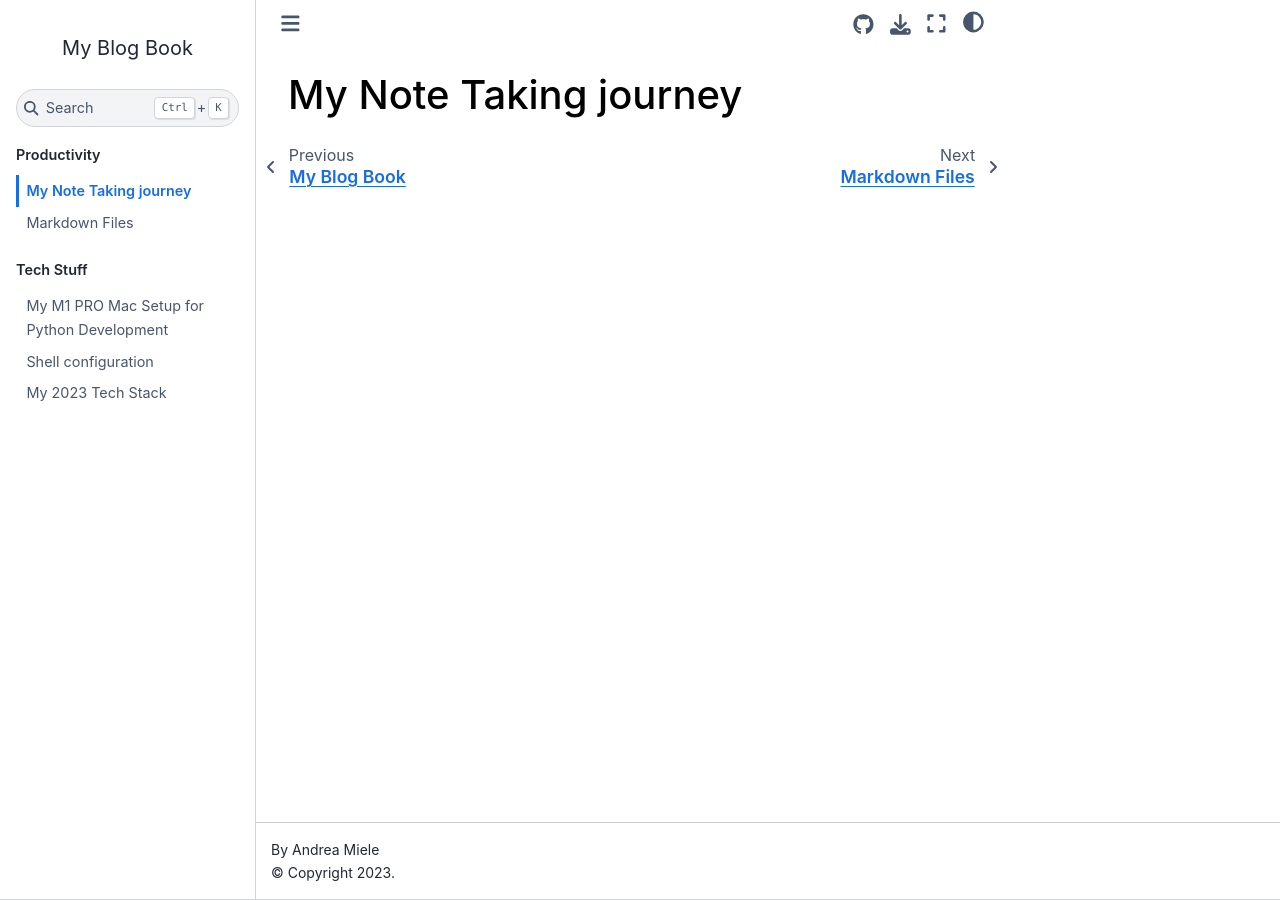
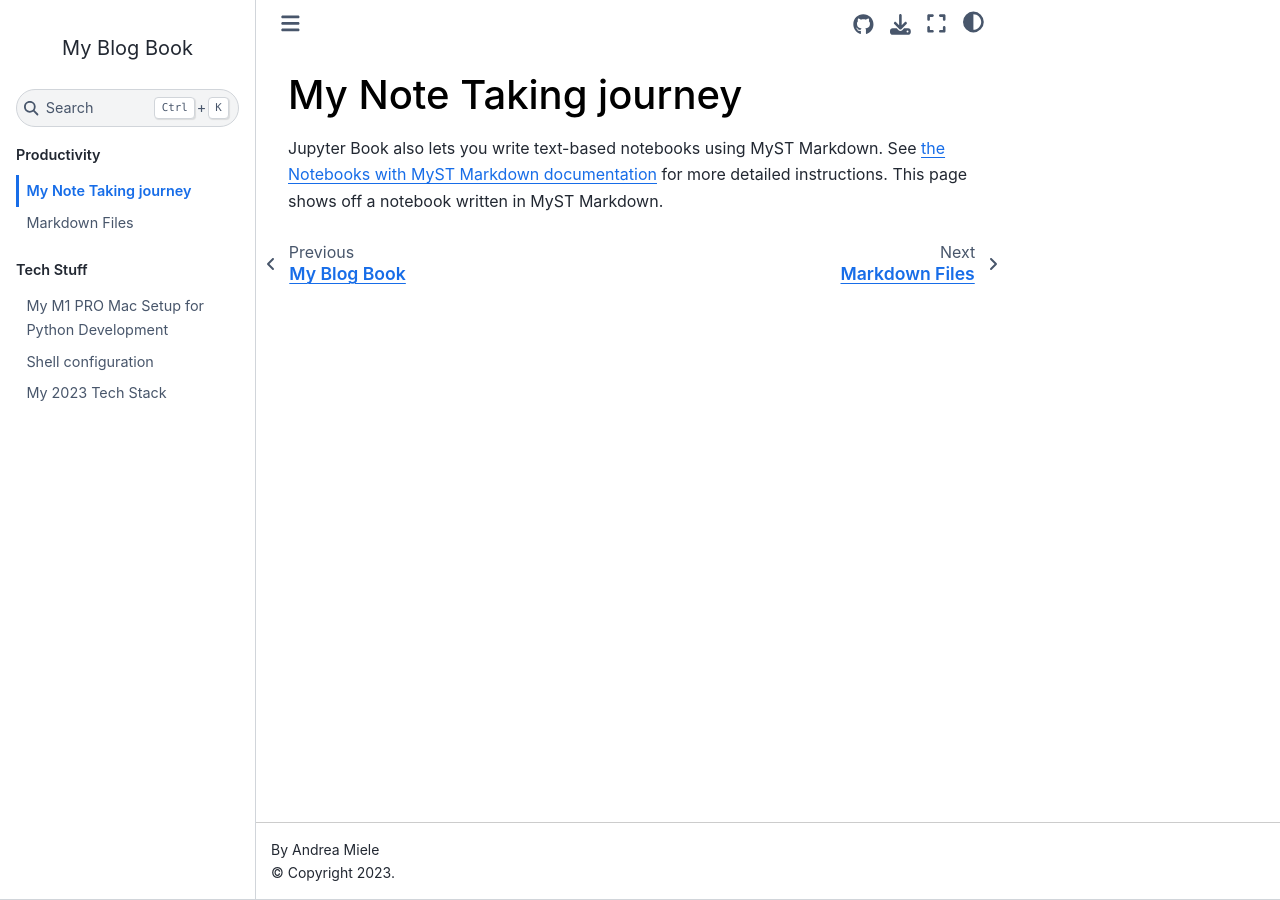
Before and after one commit to andreamiele/blog, a Jupyter Book: the page built from notetakingjourney.md, in a window 1280 px wide. Built offline with Jupyter Book 1.0.4 settings and Sphinx 7.4.7 and the Sphinx Book theme 1.1.4, drawn with Linux system fonts in a browser that asks for light colours; comment, search, counter and statistics services are not loaded.

```diff
--- a/notetakingjourney.md
+++ b/notetakingjourney.md
@@ -1 +1,4 @@
 # My Note Taking journey
+Jupyter Book also lets you write text-based notebooks using MyST Markdown.
+See [the Notebooks with MyST Markdown documentation](https://jupyterbook.org/file-types/myst-notebooks.html) for more detailed instructions.
+This page shows off a notebook written in MyST Markdown.
```
Also changed, not shown: macsetup.md (+4 -0 lines), shellconfig.md (+3 -0 lines).
